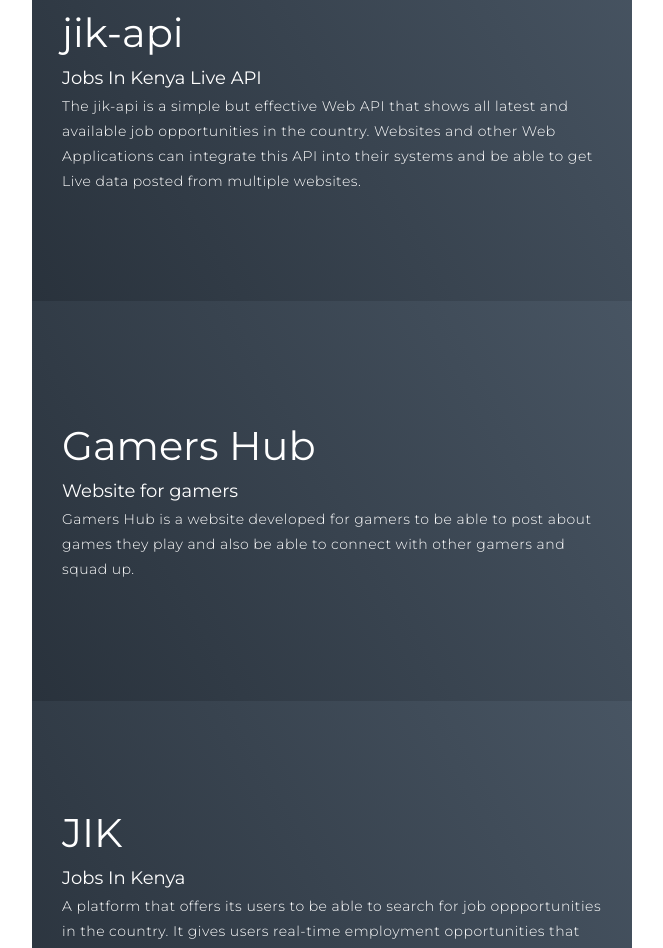
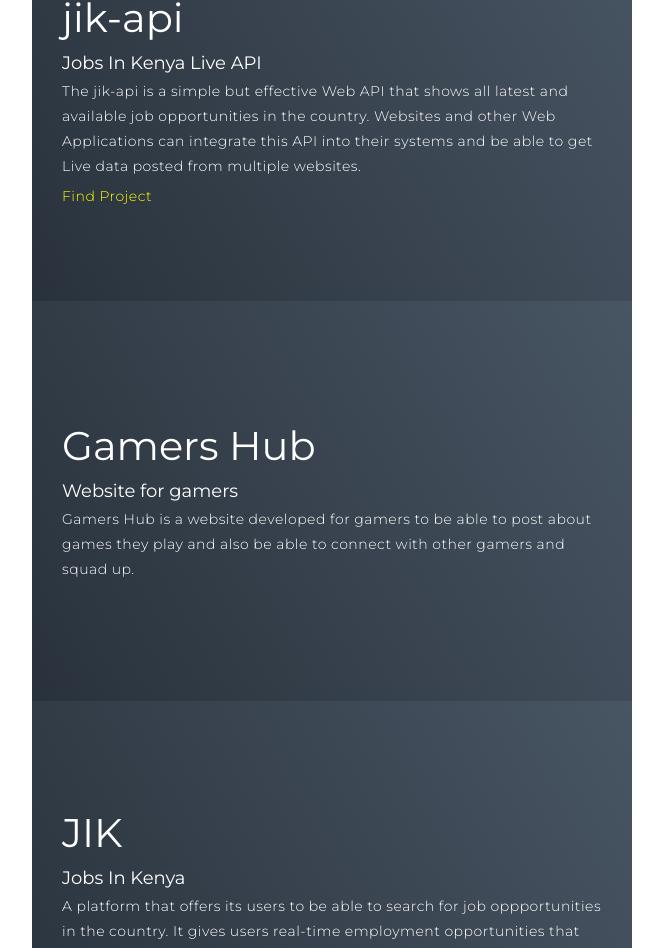
Before and after one commit to Njoguu/Web-Portfolio, an Angular app: page / in a window 1280 px wide. Shown: the part 1922-2870 px from the top of the page, without its empty margins (308-971 px from the left). Built offline with nearby package versions, Linux system fonts and the light colour scheme.

Commit message:
Updated Project Section

```diff
--- a/src/app/homepage/homepage.component.html
+++ b/src/app/homepage/homepage.component.html
@@ -101,6 +101,7 @@
                     country. Websites and other Web Applications can integrate this API into their systems and be able to get Live data
                     posted from multiple websites.
                 </p>
+                <p><a href="https://rapidapi.com/Njoguu/api/jobs-in-kenya-live" style="color: yellow;">Find Project</a></p>
             </div>
         </div>
         <div class="project-item">
```
